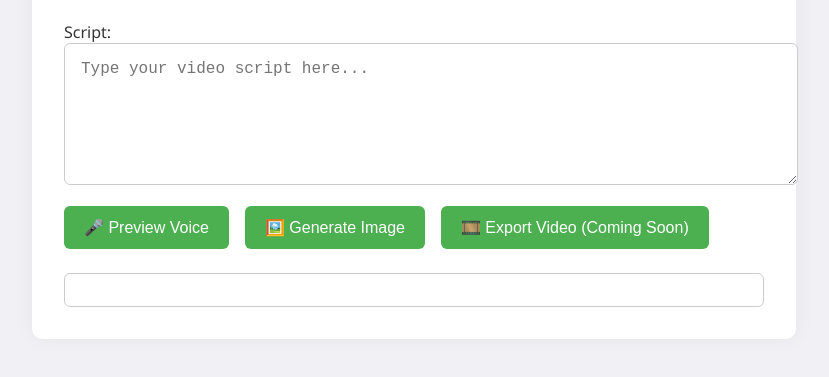
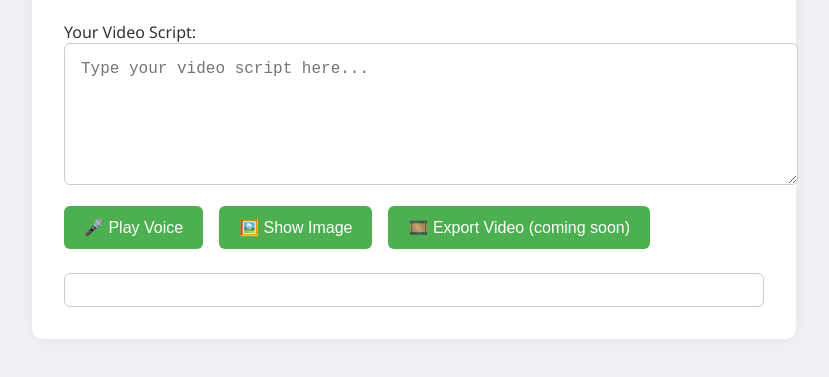
Before and after one commit to JamesMH7-Hash/free-app-build-plan, a plain HTML site: page index.html in a window 1280 px wide. Shown: the part 131-508 px from the top of the page, without its empty margins (226-1055 px from the left). Drawn offline with Linux system fonts and the light colour scheme.

Commit message:
Update index.html

```diff
--- a/index.html
+++ b/index.html
@@ -10,20 +10,20 @@
   <main>
     <h1>🎬 AI Video Creator</h1>
 
-    <!-- Script Input -->
+    <!-- Textbox for script -->
     <section>
-      <label for="script">Script:</label>
+      <label for="script">Your Video Script:</label>
       <textarea id="script" placeholder="Type your video script here..." rows="6"></textarea>
     </section>
 
-    <!-- Controls -->
+    <!-- Action buttons -->
     <div class="controls">
-      <button id="speakBtn">🎤 Preview Voice</button>
-      <button id="generateImageBtn">🖼️ Generate Image</button>
-      <button id="exportBtn">🎞️ Export Video (Coming Soon)</button>
+      <button id="speakBtn">🎤 Play Voice</button>
+      <button id="generateImageBtn">🖼️ Show Image</button>
+      <button id="exportBtn">🎞️ Export Video (coming soon)</button>
     </div>
 
-    <!-- Outputs -->
+    <!-- Where image and audio show up -->
     <div id="imagePreview"></div>
     <audio id="audioPlayer" controls style="display: none;"></audio>
   </main>
```
